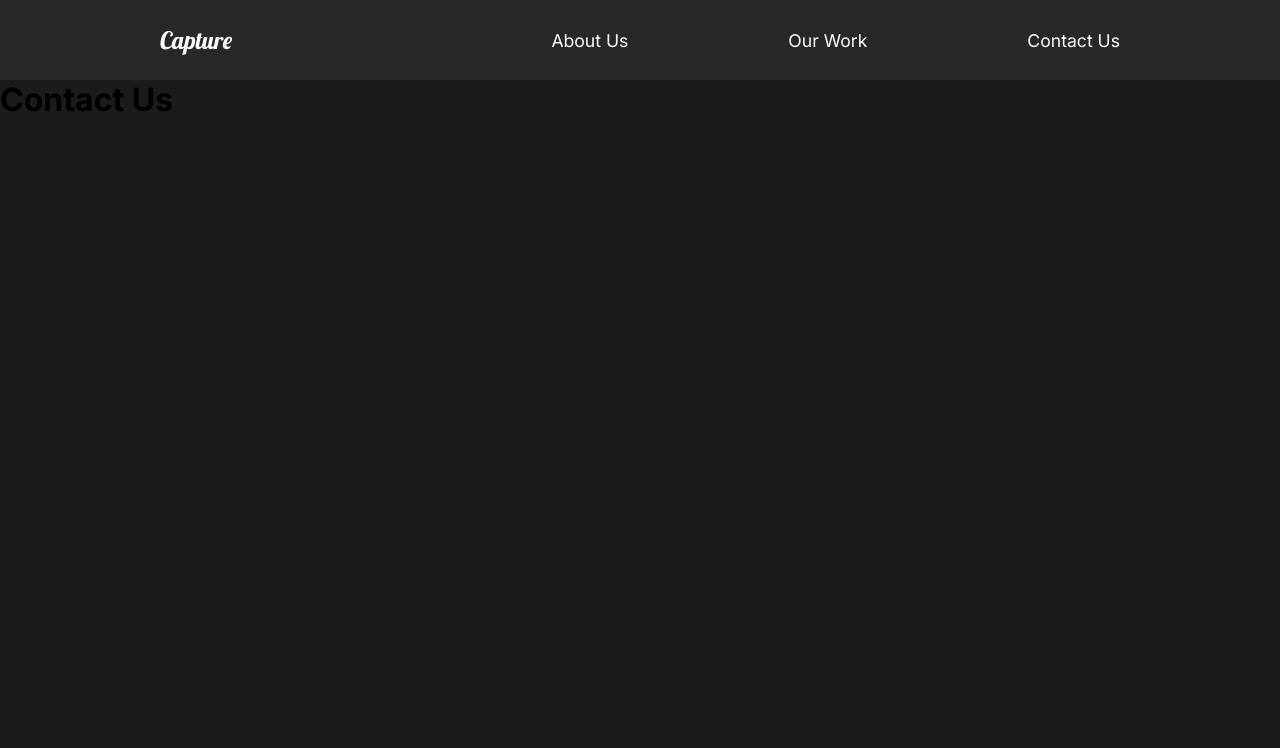
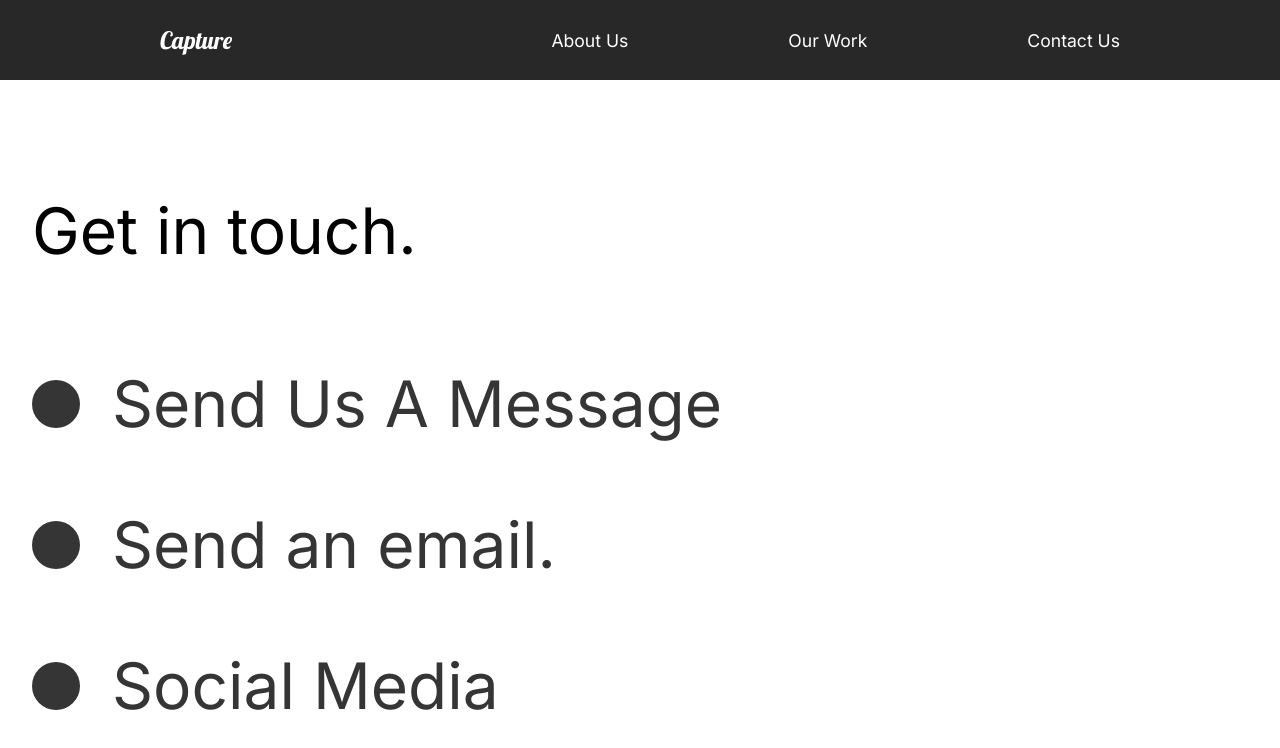
Before and after one commit to Malekz/the-capture-portfolio, a React (Create React App) app: page /contact in a window 1280 px wide. Shown: the top 748 px of the page. Built offline with nearby package versions, Linux system fonts and the light colour scheme.

Commit message:
src/pages/contactUs.js

```diff
--- a/src/pages/contactUs.js
+++ b/src/pages/contactUs.js
@@ -1,7 +1,78 @@
 import React from 'react';
+//Animations
+import { motion } from 'framer-motion';
+import { pageAnimation, titleAnim } from '../animation';
+import styled from 'styled-components';
 
 const ContactUs = () => {
-  return <h1>Contact Us</h1>;
+  return (
+    <ContactStyle
+      exit="exit"
+      variants={pageAnimation}
+      initial="hidden"
+      animate="show"
+      style={{ background: '#fff' }}
+    >
+      <Title>
+        <Hide>
+          <motion.h2 variants={titleAnim}>Get in touch.</motion.h2>
+        </Hide>
+      </Title>
+      <div>
+        <Hide>
+          <Social variants={titleAnim}>
+            <Circle />
+            <h2>Send Us A Message</h2>
+          </Social>
+        </Hide>
+        <Hide>
+          <Social variants={titleAnim}>
+            <Circle />
+            <h2>Send an email.</h2>
+          </Social>
+        </Hide>
+        <Hide>
+          <Social variants={titleAnim}>
+            <Circle />
+            <h2>Social Media</h2>
+          </Social>
+        </Hide>
+      </div>
+    </ContactStyle>
+  );
 };
 
+const ContactStyle = styled(motion.div)`
+  padding: 5rem 10rem;
+  color: #353535;
+  min-height: 90vh;
+  @media (max-width: 1500px) {
+    padding: 2rem;
+    font-size: 1rem;
+  }
+`;
+const Title = styled.div`
+  margin-bottom: 4rem;
+  color: black;
+  @media (max-width: 1500px) {
+    margin-top: 5rem;
+  }
+`;
+const Hide = styled.div`
+  overflow: hidden;
+`;
+const Circle = styled.div`
+  border-radius: 50%;
+  width: 3rem;
+  height: 3rem;
+  background: #353535;
+`;
+const Social = styled(motion.div)`
+  display: flex;
+  align-items: center;
+  h2 {
+    margin: 2rem;
+  }
+`;
+
 export default ContactUs;
```
